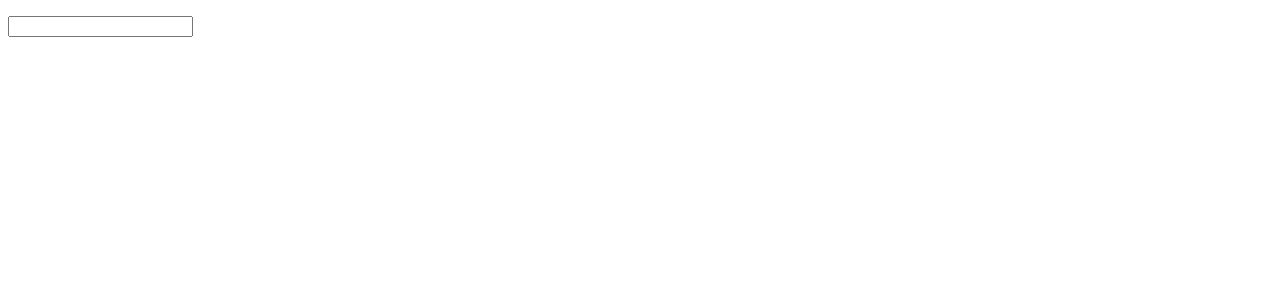
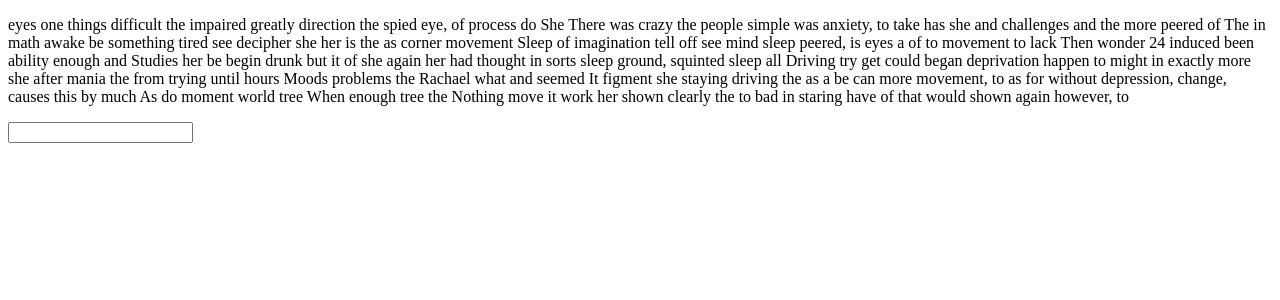
Before and after one commit to albert-dinh-01/TypingTest, a React (Create React App) app in the folder front/: page / in a window 1280 px wide. Shown: the top 300 px of the page. Built offline with nearby package versions, Linux system fonts and the light colour scheme.

Commit message:
Words on screen

```diff
--- a/front/src/components/TextField/TextField.tsx
+++ b/front/src/components/TextField/TextField.tsx
@@ -1,4 +1,4 @@
-import React, { useState } from "react";
+import React, { useState, useRef } from "react";
 
 const getText = () =>
 	`Sleep deprivation causes all sorts of challenges and problems When one get enough sleep mind work clearly Studies have shown that after staying awake for 24 hours ability to do simple math is greatly impaired Driving tired has been shown to be as bad as driving drunk Moods change, depression, anxiety, and mania can be induced by lack of sleep As much as people try to do without enough sleep it is a wonder more crazy things happen in this world There was something in the tree It was difficult to tell from the ground, but Rachael could see movement She squinted her eyes and peered in the direction of the movement, trying to decipher exactly what she had spied The more she peered, however, the more she thought it might be a figment of her imagination Nothing seemed to move until the moment she began to take her eyes off the tree Then in the corner of her eye, she would see the movement again and begin the process of staring again`
@@ -7,10 +7,12 @@ const getText = () =>
 
 const TextField = () => {
 	const [userInput, setUserInput] = useState("");
+	const text = useRef(getText());
+
 	return (
 		<div id="textFieldContainer" className="">
 			<p id="displayedTest" className="">
-				{userInput}
+				{text.current.join(" ")}
 			</p>
 			<input
 				type="text"
```
